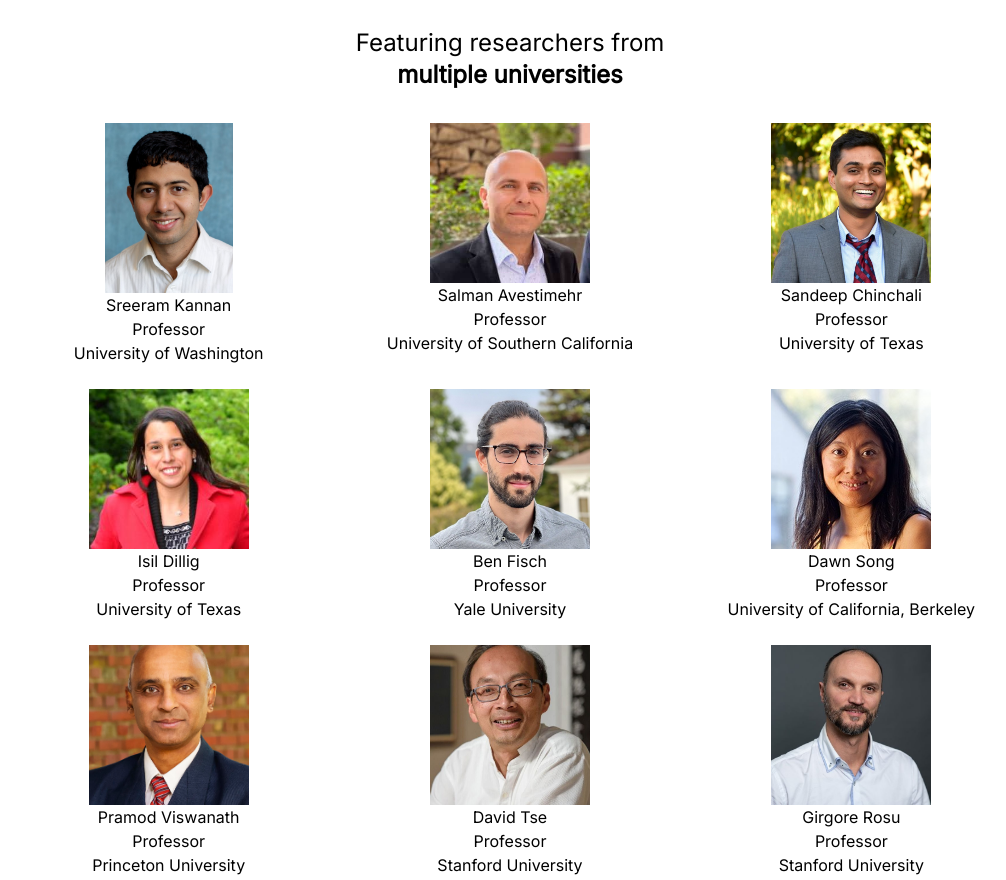
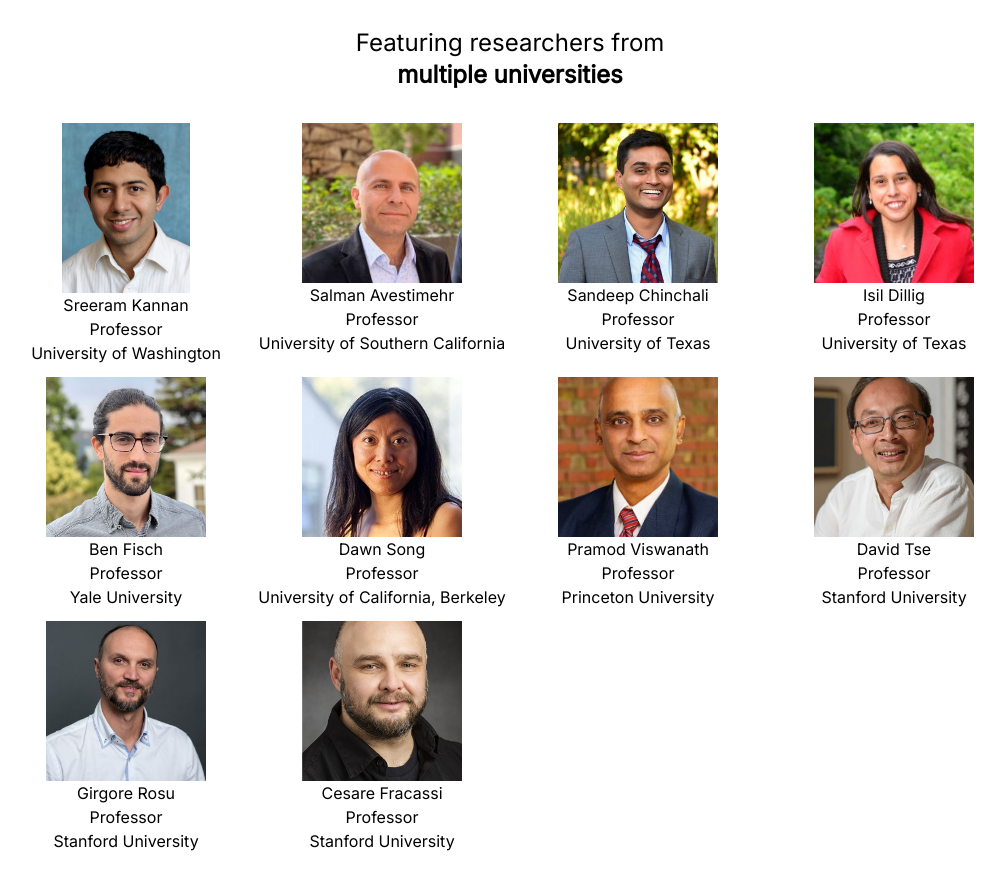
Before and after one commit to sriramvish/blockchainsymposium, a website: page index.html in a window 1280 px wide. Shown: the part 1880-2760 px from the top of the page, without its empty margins (130-1136 px from the left). Drawn offline with nearby package versions, Linux system fonts and the light colour scheme; some packages are replaced by stand-ins of ours.

Commit message:
feat: md size now has grid-cols-4

```diff
--- a/index.html
+++ b/index.html
@@ -147,7 +147,7 @@
             <p class="text-2xl text-center mx-auto max-w-sm"> Featuring researchers from <span class="font-bold">multiple universities</span></p>
             <div class="py-4">
             </div>
-            <div class="grid grid-cols-2 md:grid-cols-3 gap-y-6">
+            <div class="grid grid-cols-2 md:grid-cols-4 gap-y-6 md:gap-y-3">
                 <div class="flex flex-col items-center text-center">
                     <img class="object-cover w-32" src="public/speakers/Sreeram-Kannan.jpg" alt="">
                     <p>Sreeram Kannan</p>
```
Also changed, not shown: dist/styles.css.
